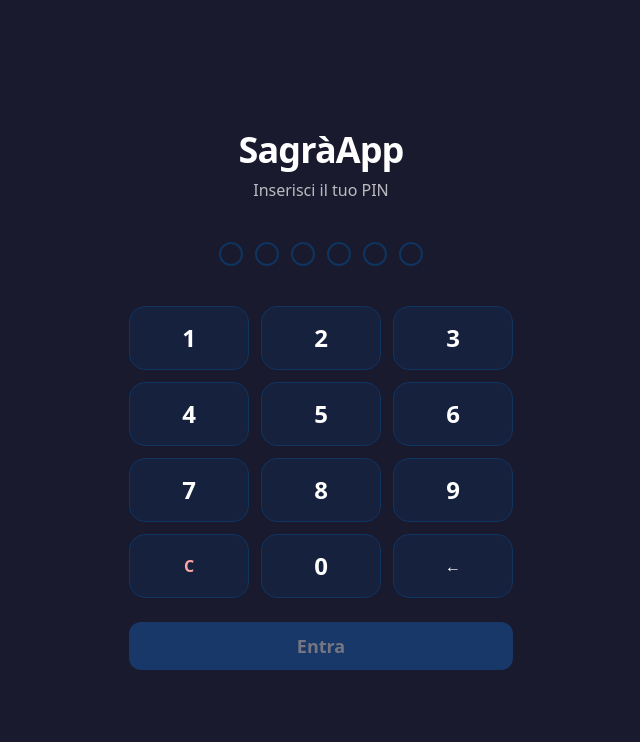
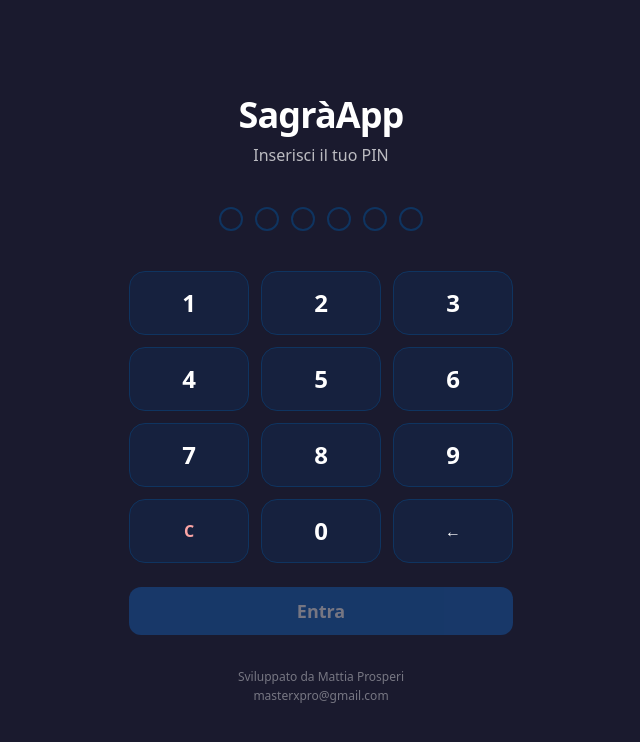
Before and after one commit to masterx-pro/Sagr--APP, a React (Vite) app: page / in a window 1280 px wide. Shown: the top 742 px of the page, without its empty margins (319-959 px from the left). Built offline with nearby package versions, Linux system fonts and the light colour scheme; no server answers.

Commit message:
Credits sviluppatore in LoginPage

```diff
--- a/src/pages/LoginPage.jsx
+++ b/src/pages/LoginPage.jsx
@@ -52,6 +52,18 @@ export default function LoginPage({ onLogin }) {
         error={error}
         header={Header}
       />
+
+      <div className="mt-8 text-center text-xs opacity-40 leading-relaxed">
+        <p>Sviluppato da Mattia Prosperi</p>
+        <p>
+          <a
+            href="mailto:masterxpro@gmail.com"
+            className="hover:opacity-100 hover:underline"
+          >
+            masterxpro@gmail.com
+          </a>
+        </p>
+      </div>
     </div>
   )
 }
```
